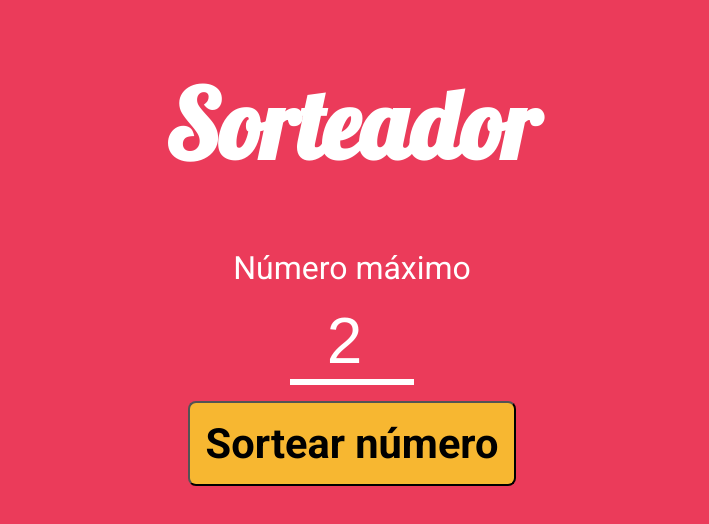
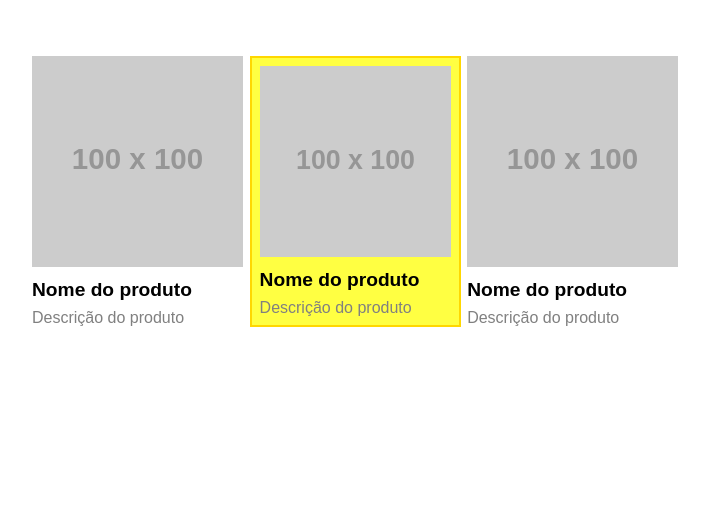
Before and after one commit to carolmeireles/curso_ebac_frontend, a plain HTML site: page index.html in a window 1280 px wide. Shown: the whole page, without its empty margins (288-997 px from the left). Drawn offline with Linux system fonts and the light colour scheme; placeholder pictures from the web are drawn by us.

Commit message:
commit inicial

```diff
--- a/dist/scripts/main.js
+++ /dev/null
@@ -1 +0,0 @@
-document.addEventListener("DOMContentLoaded",function(){document.getElementById("form-sorteador").addEventListener("submit",function(e){e.preventDefault();e=document.getElementById("num-max").value,e=parseInt(e),e=Math.random()*e,e=Math.floor(1+e);document.getElementById("resultado-valor").innerText=e,document.querySelector(".resultado").style.display="block"})});
--- a/dist/styles/main.css
+++ /dev/null
@@ -1,49 +0,0 @@
-body {
-  background-color: #eb3b5a;
-  font-family: Roboto, sans-serif;
-  color: #fff;
-}
-h1 {
-  font-family: Lobster, cursive;
-  font-size: 3em;
-}
-main {
-  max-width: 960px;
-  width: 100%;
-  margin: 0 auto;
-  font-size: 2em;
-  text-align: center;
-}
-button {
-  padding: 16px;
-  cursor: pointer;
-  font-weight: bold;
-  font-size: 1.3em;
-  margin-top: 16px;
-  border-radius: 8px;
-  background-color: #f7b731;
-  color: #000;
-  font-family: Roboto, sans-serif;
-}
-input {
-  display: block;
-  margin: 16px auto 0;
-  font-size: 2em;
-  max-width: 120px;
-  border: none;
-  background-color: transparent;
-  text-align: center;
-  color: #fff;
-  border-bottom: 6px solid #fff;
-}
-.resultado {
-  padding: 16px;
-  margin: 120px 0;
-  border: 8px dotted #fff;
-  display: none;
-}
-.resultado span {
-  font-weight: bold;
-  font-size: 3em;
-  display: block;
-}
--- a/index.html
+++ b/index.html
@@ -1,28 +1,35 @@
 <!DOCTYPE html>
-<html lang="pt-br">
+<html lang="pt-BR">
 <head>
     <meta charset="UTF-8">
+    <meta http-equiv="X-UA-Compatible" content="IE=edge">
     <meta name="viewport" content="width=device-width, initial-scale=1.0">
-    <title>Sorteador</title>
-    <link rel="preconnect" href="https://fonts.googleapis.com">
-    <link rel="preconnect" href="https://fonts.gstatic.com" crossorigin>
-    <link href="https://fonts.googleapis.com/css2?family=Lobster&family=Roboto:wght@400;700&display=swap" rel="stylesheet">
-    <link rel="stylesheet" href="dist/styles/main.css" />
+    <title>Exercício boas práticas de CSS</title>
+    <link rel="stylesheet" href="main.css">
 </head>
 <body>
-    <main>
-        <h1>Sorteador</h1>
-        <form id="form-sorteador">
-            <div>
-                <label for="num-max">Número máximo</label>
-                <input type="number" id="num-max" required min="2" value="2" step="1" />
-            </div>
-            <button type="submit">Sortear número</button>
-        </form>
-        <div class="resultado">
-            O número sorteado foi: <span id="resultado-valor"></span>
+    <div class="produtos">
+        <div class="produto">
+            <img class="produto-imagem" src="https://via.placeholder.com/100x100">
+            <h4 class="produto-nome">Nome do produto</h4>
+            <p class="produto-descricao">
+                Descrição do produto
+            </p>
         </div>
-        <script src="dist/scripts/main.js"></script>
-    </main>
+        <div class="produto em-destaque">
+            <img class="produto-imagem" src="https://via.placeholder.com/100x100">
+            <h4 class="produto-nome">Nome do produto</h4>
+            <p class="produto-descricao">
+                Descrição do produto
+            </p>
+        </div>
+        <div class="produto">
+            <img class="produto-imagem" src="https://via.placeholder.com/100x100">
+            <h4 class="produto-nome">Nome do produto</h4>
+            <p class="produto-descricao">
+                Descrição do produto
+            </p>
+        </div>
+    </div>
 </body>
 </html>
--- /dev/null
+++ b/main.css
@@ -0,0 +1,35 @@
+* {
+    margin: 0;
+    padding: 0;
+    font-family: sans-serif;
+}
+
+.produtos {
+    max-width: 640px;
+    width: 100%;
+    margin: 56px auto;
+    display: grid;
+    grid-template-columns: 33% 33% 33%;
+    grid-column-gap: 1%;
+}
+
+.produto {} /* bloco */
+
+.produto-imagem { /* elemento */
+    width: 100%;
+}
+
+.produto-nome { /* elemento */
+    font-size: 1.2em;
+    margin: 8px 0;
+}
+
+.produto-descricao { /* elemento */
+    color: gray;
+}
+
+.em-destaque { /* modificador */
+    border: 2px solid gold;
+    padding: 8px;
+    background-color: #ffff42;
+}
--- a/src/styles/main.less
+++ /dev/null
@@ -1,62 +0,0 @@
-@fontePrincipal: Roboto, sans-serif;
-@fonteDoTitulo: Lobster, cursive;
-@corDoTexto: #fff;
-@corDeFundo: #eb3b5a;
-@corDoTextoDoBotao: #000;
-@corDoFundoDoBotao: #f7b731;
-
-body {
-    background-color: @corDeFundo;
-    font-family: @fontePrincipal;
-    color: @corDoTexto;
-}
-
-h1 {
-    font-family: @fonteDoTitulo;
-    font-size: 3em;
-}
-
-main {
-    max-width: 960px;
-    width: 100%;
-    margin: 0 auto;
-    font-size: 2em;
-    text-align: center;
-}
-
-button {
-    padding: 16px;
-    cursor: pointer;
-    font-weight: bold;
-    font-size: 1.3em;
-    margin-top: 16px;
-    border-radius: 8px;
-    background-color: @corDoFundoDoBotao;
-    color: @corDoTextoDoBotao;
-    font-family: @fontePrincipal;
-}
-
-input {
-    display: block;
-    margin: 16px auto 0;
-    font-size: 2em;
-    max-width: 120px;
-    border: none;
-    background-color: transparent;
-    text-align: center;
-    color: #fff;
-    border-bottom: 6px solid #fff;
-}
-
-.resultado {
-    padding: 16px;
-    margin: 120px 0;
-    border: 8px dotted #fff;
-    display: none;
-
-    span {
-        font-weight: bold;
-        font-size: 3em;
-        display: block;
-    }
-}
```
Also changed, not shown: gruntfile.js (deleted, +0 -36 lines), package.json (deleted, +0 -28 lines), src/scripts/main.js (deleted, +0 -13 lines), 2 other files.
